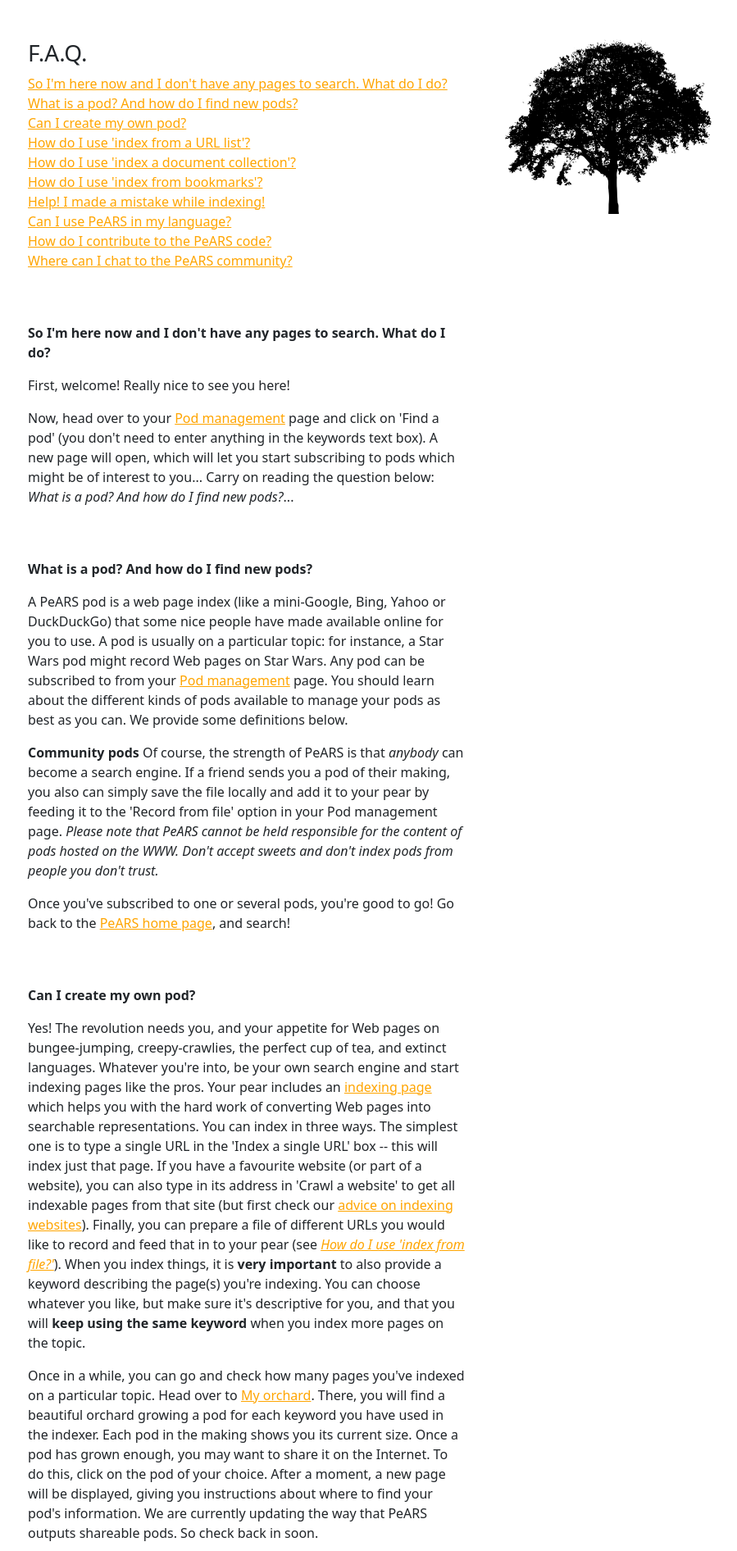
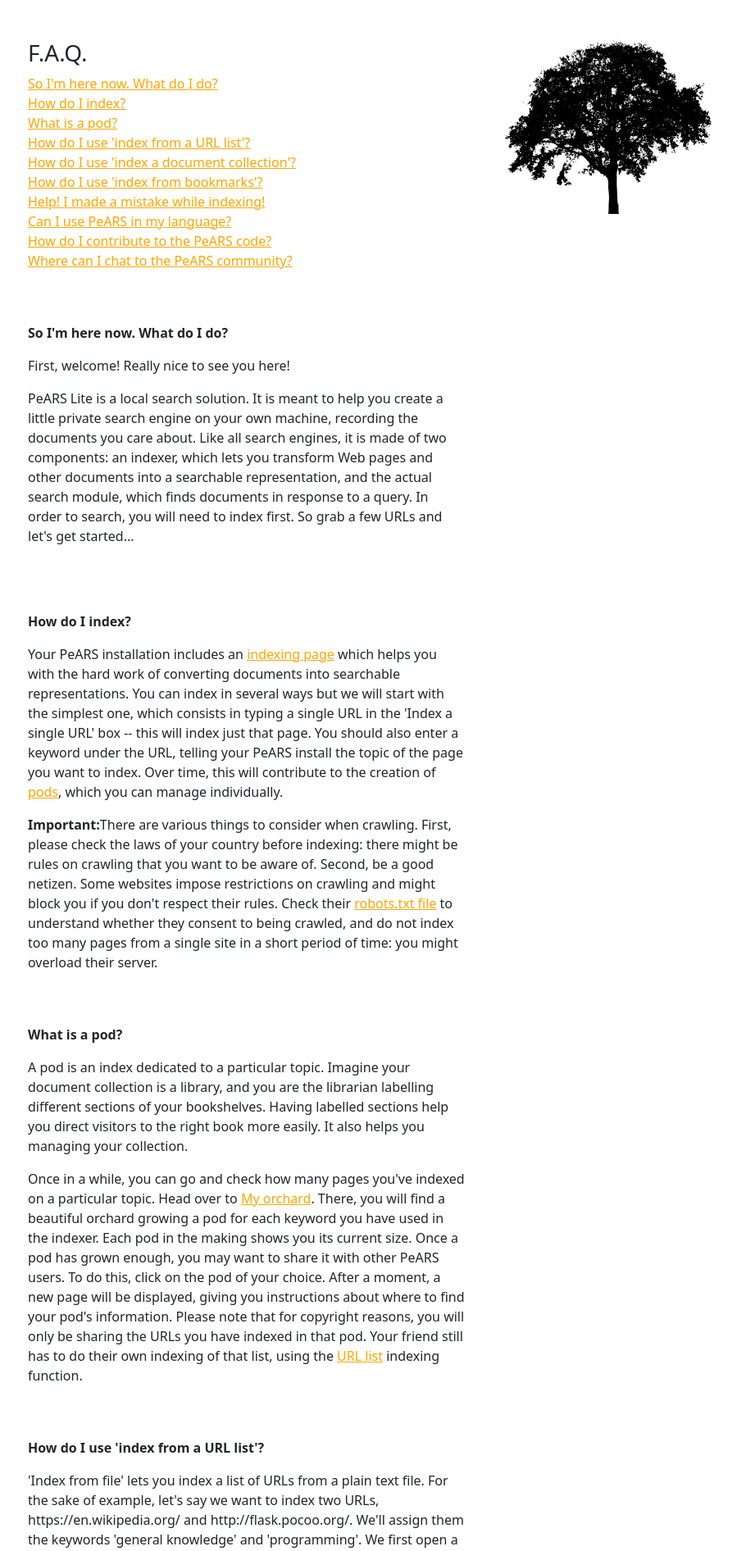
Before and after one commit to PeARSearch/PeARS-lite, a Flask app: page /faq/ in a window 1280 px wide. Shown: the part 76-1968 px from the top of the page at 82% size, without its empty margins (60-959 px from the left). Run offline with Flask 2, Linux system fonts and the light colour scheme; parts of the project's set-up code (start-up, migrations or seed data) failed here and were passed over; some libraries are stand-ins or nearby versions.

Commit message:
First go at updating the faq.

```diff
--- a/app/templates/pages/faq.html
+++ b/app/templates/pages/faq.html
@@ -1,5 +1,5 @@
 <!--
-SPDX-FileCopyrightText: 2022 PeARS Project, <community@pearsproject.org>,
+SPDX-FileCopyrightText: 2023 PeARS Project, <community@pearsproject.org>,
 
 SPDX-License-Identifier: AGPL-3.0-only
 -->
@@ -11,9 +11,9 @@ SPDX-License-Identifier: AGPL-3.0-only
   <div class="row">
        <div class="col-md-6">
        <h3>F.A.Q.</h3>
-       <p><a href="#firsttime">So I'm here now and I don't have any pages to search. What do I do?</a><br>
-       <a href="#newpods">What is a pod? And how do I find new pods?</a><br>
-       <a href="#createpod">Can I create my own pod?</a><br>
+       <p><a href="#firsttime">So I'm here now. What do I do?</a><br>
+       <a href="#indexurl">How do I index?</a><br>
+       <a href="#newpods">What is a pod?</a><br>
        <a href="#indexfile">How do I use 'index from a URL list'?</a><br>
        <a href="#indexdocs">How do I use 'index a document collection'?</a><br>
        <a href="#indexbookmarks">How do I use 'index from bookmarks'?</a><br>
@@ -23,20 +23,20 @@ SPDX-License-Identifier: AGPL-3.0-only
        <a href="#chat">Where can I chat to the PeARS community?</a></p>
        <br><br>
 
-       <p id="#firsttime"><b>So I'm here now and I don't have any pages to search. What do I do?</b></p>
+       <p id="firsttime"><b>So I'm here now. What do I do?</b></p>
        <p>First, welcome! Really nice to see you here!</p>
-       <p>Now, head over to your <a href="{{url_for('pod_finder.index')}}">Pod management</a> page and click on 'Find a pod' (you don't need to enter anything in the keywords text box). A new page will open, which will let you start subscribing to pods which might be of interest to you... Carry on reading the question below: <i>What is a pod? And how do I find new pods?</i>...</p>
+       <p>PeARS Lite is a local search solution. It is meant to help you create a little private search engine on your own machine, recording the documents you care about. Like all search engines, it is made of two components: an indexer, which lets you transform Web pages and other documents into a searchable representation, and the actual search module, which finds documents in response to a query. In order to search, you will need to index first. So grab a few URLs and let's get started...<p>
 
        <br><br>
-       <p id="newpods"><b>What is a pod? And how do I find new pods?</b></p>
-       <p>A PeARS pod is a web page index (like a mini-Google, Bing, Yahoo or DuckDuckGo) that some nice people have made available online for you to use. A pod is usually on a particular topic: for instance, a Star Wars pod might record Web pages on Star Wars. Any pod can be subscribed to from your <a href="{{url_for('pod_finder.index')}}">Pod management</a> page. You should learn about the different kinds of pods available to manage your pods as best as you can. We provide some definitions below.</p>
-       <p><b>Community pods</b> Of course, the strength of PeARS is that <i>anybody</i> can become a search engine. If a friend sends you a pod of their making, you also can simply save the file locally and add it to your pear by feeding it to the 'Record from file' option in your Pod management page. <i>Please note that PeARS cannot be held responsible for the content of pods hosted on the WWW. Don't accept sweets and don't index pods from people you don't trust.</i></p>
-       <p>Once  you've subscribed to one or several pods, you're good to go! Go back to the <a href="{{url_for('search.index')}}">PeARS home page</a>, and search!</p>
+       <p id="indexurl"><b>How do I index?</b></p>
+       <p>Your PeARS installation includes an <a href="{{url_for('indexer.index')}}">indexing page</a> which helps you with the hard work of converting documents into searchable representations. You can index in several ways but we will start with the simplest one, which consists in typing a single URL in the 'Index a single URL' box -- this will index just that page. You should also enter a keyword under the URL, telling your PeARS install the topic of the page you want to index. Over time, this will contribute to the creation of <a href="#newpods">pods</a>, which you can manage individually.</p>
+       <p><b>Important:</b>There are various things to consider when crawling. First, please check the laws of your country before indexing: there might be rules on crawling that you want to be aware of. Second, be a good netizen. Some websites impose restrictions on crawling and might block you if you don't respect their rules. Check their <a href="https://www.cloudflare.com/learning/bots/what-is-robots-txt/">robots.txt file</a> to understand whether they consent to being crawled, and do not index too many pages from a single site in a short period of time: you might overload their server.</p>
 
        <br><br>
-       <p id="createpod"><b>Can I create my own pod?</b></p>
-       <p>Yes! The revolution needs you, and your appetite for Web pages on bungee-jumping, creepy-crawlies, the perfect cup of tea, and extinct languages. Whatever you're into, be your own search engine and start indexing pages like the pros. Your pear includes an <a href="{{url_for('indexer.index')}}">indexing page</a> which helps you with the hard work of converting Web pages into searchable representations. You can index in three ways. The simplest one is to type a single URL in the 'Index a single URL' box -- this will index just that page. If you have a favourite website (or part of a website), you can also type in its address in 'Crawl a website' to get all indexable pages from that site (but first check our <a href="#crawlsite">advice on indexing websites</a>). Finally, you can prepare a file of different URLs you would like to record and feed that in to your pear (see <a href="#indexfile"><i>How do I use 'index from file?'</i></a>). When you index things, it is <b>very important</b> to also provide a keyword describing the page(s) you're indexing. You can choose whatever you like, but make sure it's descriptive for you, and that you will <b>keep using the same keyword</b> when you index more pages on the topic.</p>
-       <p>Once in a while, you can go and check how many pages you've indexed on a particular topic. Head over to <a href="{{url_for('indexer.index')}}">My orchard</a>. There, you will find a beautiful orchard growing a pod for each keyword you have used in the indexer. Each pod in the making shows you its current size. Once a pod has grown enough, you may want to share it on the Internet. To do this, click on the pod of your choice. After a moment, a new page will be displayed, giving you instructions about where to find your pod's information. We are currently updating the way that PeARS outputs shareable pods. So check back in soon.</p>
+
+       <p id="newpods"><b>What is a pod?</b></p>
+       <p>A pod is an index dedicated to a particular topic. Imagine your document collection is a library, and you are the librarian labelling different sections of your bookshelves. Having labelled sections help you direct visitors to the right book more easily. It also helps you managing your collection.</p>
+       <p>Once in a while, you can go and check how many pages you've indexed on a particular topic. Head over to <a href="{{url_for('indexer.index')}}">My orchard</a>. There, you will find a beautiful orchard growing a pod for each keyword you have used in the indexer. Each pod in the making shows you its current size. Once a pod has grown enough, you may want to share it with other PeARS users. To do this, click on the pod of your choice. After a moment, a new page will be displayed, giving you instructions about where to find your pod's information. Please note that for copyright reasons, you will only be sharing the URLs you have indexed in that pod. Your friend still has to do their own indexing of that list, using the <a href="#indexfile">URL list</a> indexing function.</p>
 
 
        <br><br>
```
Also changed, not shown: README.md.
